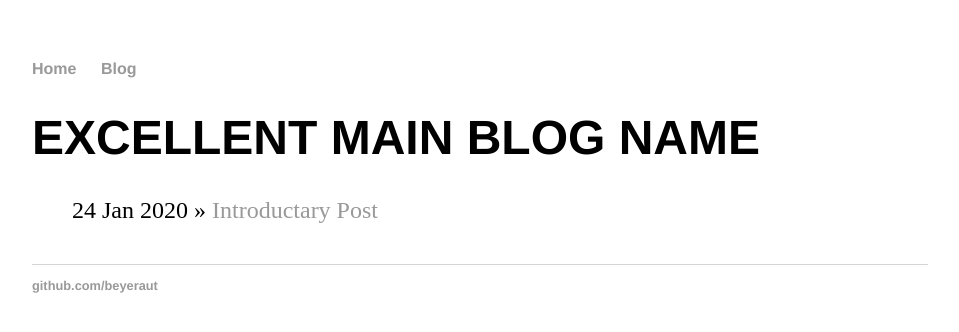
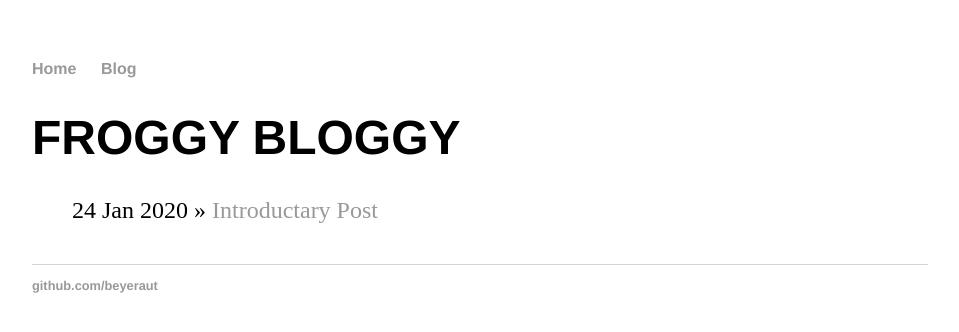
Before and after one commit to beyeraut/jekyll, a Jekyll site: the page built from blog/index.html, in a window 1280 px wide. Shown: the top 332 px of the page, without its empty margins (160-1119 px from the left). Built offline with Jekyll 4.4.1, drawn with Linux system fonts in a browser that asks for light colours.

Commit message:
Update index.html

```diff
--- a/blog/index.html
+++ b/blog/index.html
@@ -1,6 +1,6 @@
 ---
 layout: page
-title: [EXCELLENT MAIN BLOG NAME]
+title: FROGGY BLOGGY
 ---
 <h1>{{ page.title }}</h1>
 <ul class="posts">
```
